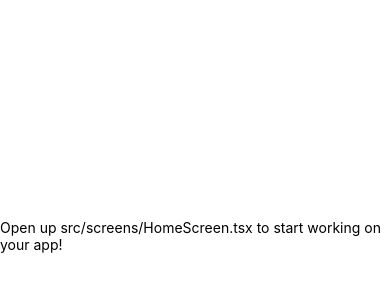
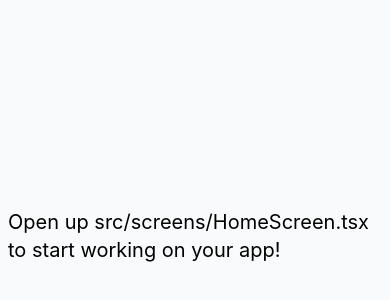
Before and after one commit to startkit-dev/startkit-expo, a React Native app: screen / in a window 390 px wide. Shown: the part 186-486 px from the top of the page. Built offline with nearby package versions, Linux system fonts and the light colour scheme.

Commit message:
Add nativewind + tailwindcss

```diff
--- /dev/null
+++ b/app.d.ts
@@ -0,0 +1 @@
+/// <reference types="nativewind/types" />
--- a/babel.config.js
+++ b/babel.config.js
@@ -12,6 +12,6 @@ module.exports = function (api) {
         }
       ]
     ],
-    presets: ["babel-preset-expo"]
+    presets: ["babel-preset-expo", "nativewind/babel"]
   }
 }
--- /dev/null
+++ b/metro.config.js
@@ -0,0 +1,5 @@
+// Learn more https://docs.expo.io/guides/customizing-metro
+const { getDefaultConfig } = require("expo/metro-config")
+const withNativewind = require("nativewind/metro")
+
+module.exports = withNativewind(getDefaultConfig(__dirname))
--- a/package.json
+++ b/package.json
@@ -20,6 +20,7 @@
   "dependencies": {
     "expo": "~48.0.6",
     "expo-status-bar": "~1.4.4",
+    "nativewind": "^3.0.0-next.34",
     "react": "18.2.0",
     "react-native": "0.71.3"
   },
@@ -35,12 +36,14 @@
     "eslint-plugin-jest": "^27.2.1",
     "eslint-plugin-react": "^7.32.2",
     "eslint-plugin-react-hooks": "^4.6.0",
+    "eslint-plugin-tailwindcss": "^3.10.1",
     "jest": "^29.5.0",
     "jest-expo": "^48.0.2",
     "npm-run-all": "^4.1.5",
     "prettier": "^2.8.4",
     "react-test-renderer": "^18.2.0",
     "rimraf": "^4.4.0",
+    "tailwindcss": "^3.2.7",
     "typescript": "^4.9.4"
   }
 }
--- a/src/screens/HomeScreen.tsx
+++ b/src/screens/HomeScreen.tsx
@@ -1,20 +1,11 @@
-import { StyleSheet, Text, View } from "react-native"
+import { Text, View } from "react-native"
 
 export default function HomeScreen() {
   return (
-    <View style={styles.container}>
-      <Text>
+    <View className="flex-1 items-center justify-center bg-gray-50 p-2 dark:bg-gray-900 ">
+      <Text className="text-xl">
         Open up src/screens/HomeScreen.tsx to start working on your app!
       </Text>
     </View>
   )
 }
-
-const styles = StyleSheet.create({
-  container: {
-    flex: 1,
-    backgroundColor: "#fff",
-    alignItems: "center",
-    justifyContent: "center"
-  }
-})
--- /dev/null
+++ b/tailwind.config.js
@@ -0,0 +1,9 @@
+/** @type {import('tailwindcss').Config} */
+module.exports = {
+  content: ["./src/**/*.{js,jsx,ts,tsx}"],
+  theme: {
+    extend: {}
+  },
+  plugins: [],
+  presets: [require("nativewind/tailwind")]
+}
```
Also changed, not shown: .eslintrc.js, 1 other file (tests, documents, lock files or other folders).
